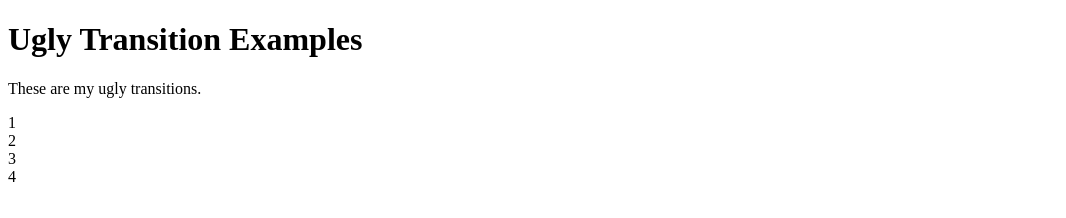
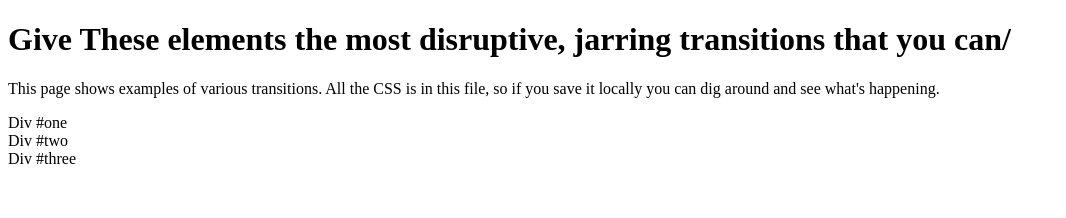
Before and after one commit to Mtarnopol/Mtarnopol.github.io, a plain HTML site: page index.html in a window 1280 px wide. Shown: the whole page, without its empty margins (0-1066 px from the left). Drawn offline with Linux system fonts and the light colour scheme.

Commit message:
Update index.html

```diff
--- a/index.html
+++ b/index.html
@@ -15,17 +15,17 @@
 
 	<body>
 
-		<h1>Ugly Transition Examples</h1>
+		<h1>Give These elements the most disruptive, jarring transitions that
+		you can/</h1>
 
-		<p>These are my ugly transitions.</p>
+		<p>This page shows examples of various transitions. All the CSS is in this file,
+		so if you save it locally you can dig around and see what's happening.</p>
 
-		<div id="one">1</div>
+		<div id="one">Div #one</div>
 
-		<div id ="two">2</div>
+		<div id ="two">Div #two</div>
 
-		<div id ="three">3</div>
-
-		<div id ="four">4</div>
+		<div id ="three">Div #three</div>
 
 
 	</body>
```
